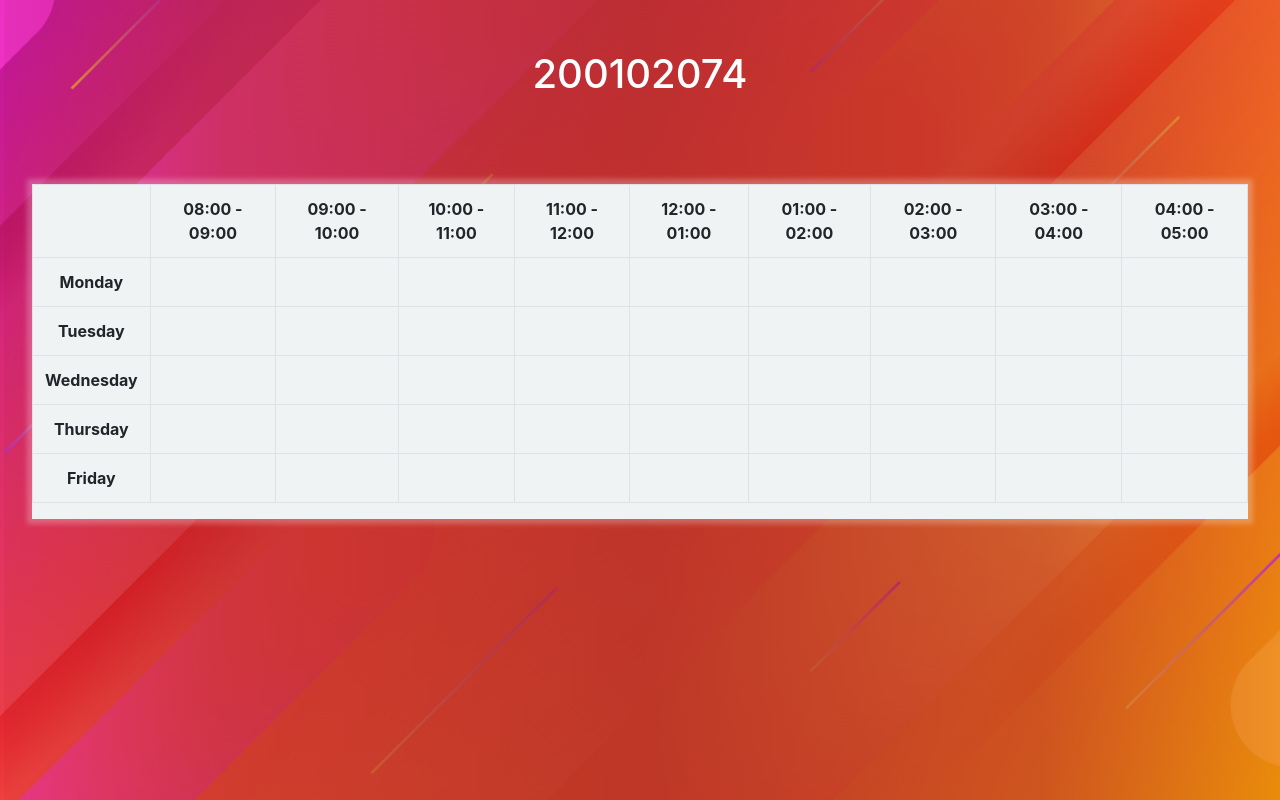
After one commit to ratansen/timeTable, a Django app: page /showtable in a window 1280 px wide. The commit adds this page. Run offline with Django 3.2, Linux system fonts and the light colour scheme; lists and menus that the app fills with data are empty.

Commit message:
pages add

```diff
--- /dev/null
+++ b/static/css/admin.css
@@ -0,0 +1,66 @@
+*{
+    padding: 0;
+    margin: 0;
+    box-sizing: border-box;
+}
+.bg{
+    background-image:linear-gradient(
+        270deg
+        , rgba(176, 42, 42, .16) 0%, rgba(176, 42, 42, .56) 18.45%, rgba(176, 42, 42, .8) 49.67%, rgba(176, 42, 42, .56) 82.52%, rgba(176, 42, 42, .196364) 99.7%, rgba(189, 40, 40, 0) 99.71%, rgba(203, 56, 55, 0) 99.72%, rgba(203, 56, 55, .16) 99.73%), url('/static/images/bg.png');
+    height: 100vh;
+    width: 100vw;
+    background-size: cover;
+    background-position: center;
+    position: absolute;
+    transition: all 1s;
+    z-index: -100;
+}
+.cover{
+    height: 100vh;
+    width: 100vw;
+    background-size: 100%;
+    text-align: center;
+    color: #fff;
+    font-weight: 600;
+    font-size: 1rem;
+    transition: all 1s;
+    position: relative;
+    overflow: hidden;
+}
+.board{
+    margin-top: 50px;
+    text-align: center;
+}
+form{
+    text-align: center;
+    margin: auto;
+}
+.timetable{
+    margin: 30px auto;
+    width: 95vw;
+    background-color: rgba(240, 243, 244, 1);
+    box-shadow: 0px 0px 5px 5px rgba(255, 255, 255, 0.247);
+}
+.form-control{
+    border:0;
+    text-align: center;
+    background-color: rgba(240, 243, 244, 1);
+
+}
+.form-control:focus{
+    outline: none;
+    box-shadow: none;
+    background-color: rgba(240, 243, 244, 1);
+
+}
+.rn{
+    border: none;
+    padding: 5px;
+    text-align: center;
+    border-radius: 4px;
+    background-color: rgba(240, 243, 244, 1);
+
+}
+.rn:focus{
+    outline: none;
+}
--- /dev/null
+++ b/templates/table.html
@@ -0,0 +1,101 @@
+{% load static %}
+<!DOCTYPE html>
+<html lang="en">
+
+<head>
+    <meta charset="UTF-8">
+    <meta http-equiv="X-UA-Compatible" content="IE=edge">
+    <meta name="viewport" content="width=device-width, initial-scale=1.0">
+    <link rel="stylesheet" href="https://cdn.jsdelivr.net/npm/bootstrap@4.6.0/dist/css/bootstrap.min.css" integrity="sha384-B0vP5xmATw1+K9KRQjQERJvTumQW0nPEzvF6L/Z6nronJ3oUOFUFpCjEUQouq2+l" crossorigin="anonymous">
+    <link href="{% static 'css/admin.css'%}" rel="stylesheet">
+    <title>200102074</title>
+</head>
+
+<body>
+    <div class="cover">
+        <div class="bg"></div>
+        <div class="board">
+            <h1>200102074</h1><br><br>
+            <div class="timetable table-responsive">
+                <table class="table table-bordered">
+                    <tr>
+                        <th></th>
+                        <th>08:00 - 09:00</th>
+                        <th>09:00 - 10:00</th>
+                        <th>10:00 - 11:00</th>
+                        <th>11:00 - 12:00</th>
+                        <th>12:00 - 01:00</th>
+                        <th>01:00 - 02:00</th>
+                        <th>02:00 - 03:00</th>
+                        <th>03:00 - 04:00</th>
+                        <th>04:00 - 05:00</th>
+                    </tr>
+                    <tr>
+                        <th>Monday</th>
+                        <td></td>
+                        <td></td>
+                        <td></td>
+                        <td></td>
+                        <td></td>
+                        <td></td>
+                        <td></td>
+                        <td></td>
+                        <td></td>
+                    </tr>
+                    <tr>
+                        <th>Tuesday</th>
+                        <td></td>
+                        <td></td>
+                        <td></td>
+                        <td></td>
+                        <td></td>
+                        <td></td>
+                        <td></td>
+                        <td></td>
+                        <td></td>
+                    </tr>
+                    <tr>
+                        <th>Wednesday</th>
+                        <td></td>
+                        <td></td>
+                        <td></td>
+                        <td></td>
+                        <td></td>
+                        <td></td>
+                        <td></td>
+                        <td></td>
+                        <td></td>
+                    </tr>
+                    <tr>
+                        <th>Thursday</th>
+                        <td></td>
+                        <td></td>
+                        <td></td>
+                        <td></td>
+                        <td></td>
+                        <td></td>
+                        <td></td>
+                        <td></td>
+                        <td></td>
+                    </tr>
+                    <tr>
+                        <th>Friday</th>
+                        <td></td>
+                        <td></td>
+                        <td></td>
+                        <td></td>
+                        <td></td>
+                        <td></td>
+                        <td></td>
+                        <td></td>
+                        <td></td>
+                    </tr>
+                </table>
+            </div>
+        </div>
+    </div>
+</body>
+<script src="https://code.jquery.com/jquery-3.5.1.slim.min.js" integrity="sha384-DfXdz2htPH0lsSSs5nCTpuj/zy4C+OGpamoFVy38MVBnE+IbbVYUew+OrCXaRkfj" crossorigin="anonymous"></script>
+<script src="https://cdn.jsdelivr.net/npm/bootstrap@4.6.0/dist/js/bootstrap.bundle.min.js" integrity="sha384-Piv4xVNRyMGpqkS2by6br4gNJ7DXjqk09RmUpJ8jgGtD7zP9yug3goQfGII0yAns" crossorigin="anonymous"></script>
+
+</html>
--- a/timetable/urls.py
+++ b/timetable/urls.py
@@ -3,4 +3,7 @@ from . import views
 
 urlpatterns = [
     path('',views.index, name="index"),
+    path('showtable',views.showtable, name="showtable"),
+    path('adminpanel',views.adminpanel, name="adminpanel"),
+
 ]
--- a/timetable/views.py
+++ b/timetable/views.py
@@ -9,3 +9,11 @@ from django.contrib import messages
 
 def index(request):
     return render(request,'index.html')
+
+def showtable(request):
+    if request.method=='GET':
+        return render(request,'table.html')
+
+
+def adminpanel(request):
+    return render(request,'admin.html')
--- a/ttproject/urls.py
+++ b/ttproject/urls.py
@@ -4,4 +4,7 @@ from django.urls import path, include
 urlpatterns = [
     path('admin/', admin.site.urls),
     path('',include('timetable.urls')),
+    path('showtable/',include('timetable.urls')),
+    path('adminpanel/',include('timetable.urls')),
+
 ]
```
Also changed, not shown: static/css/index.css (renamed from static/css/style.css, +36 -0 lines), templates/admin.html (added, +106 -0 lines), templates/index.html (+16 -2 lines), static/css/table.css (added).
